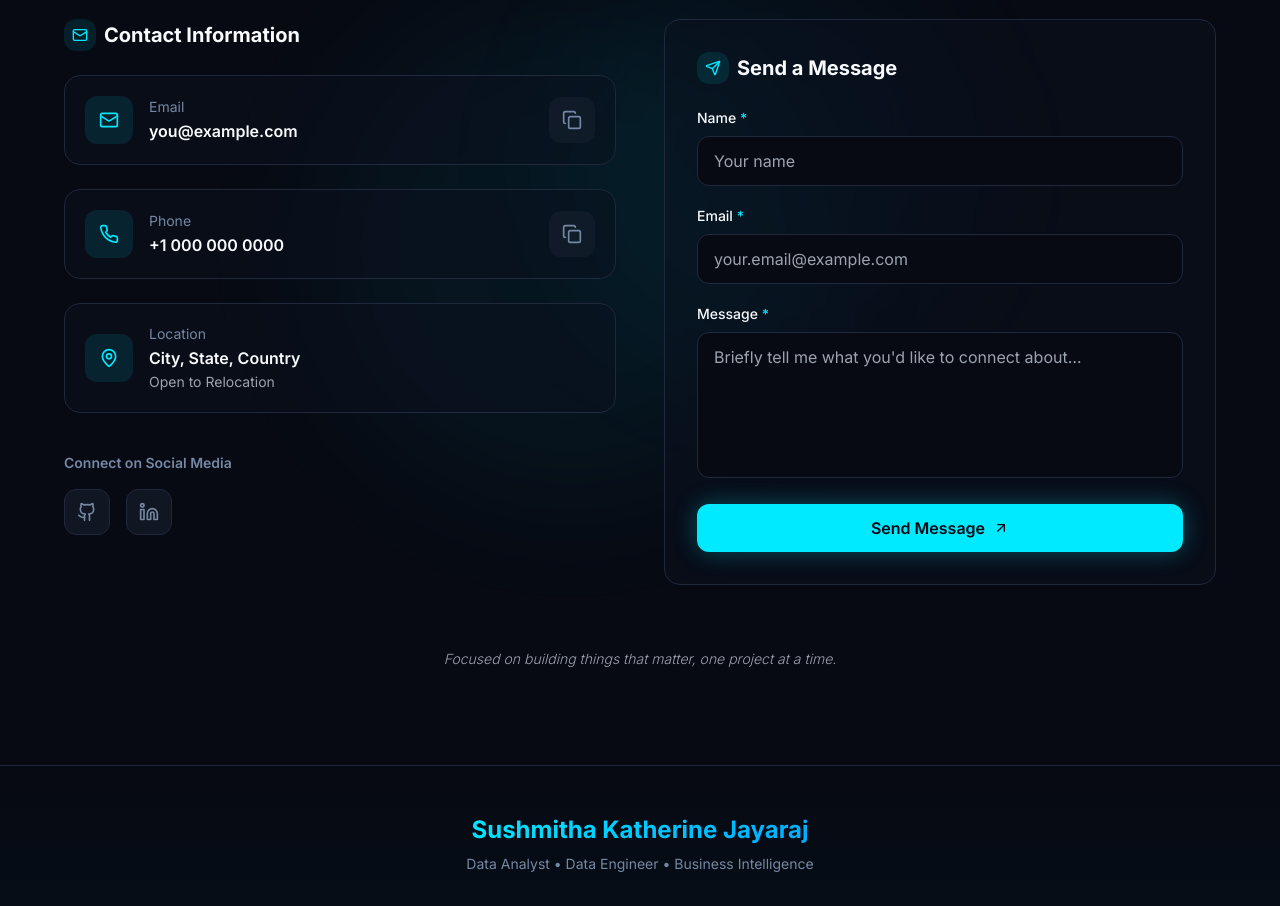
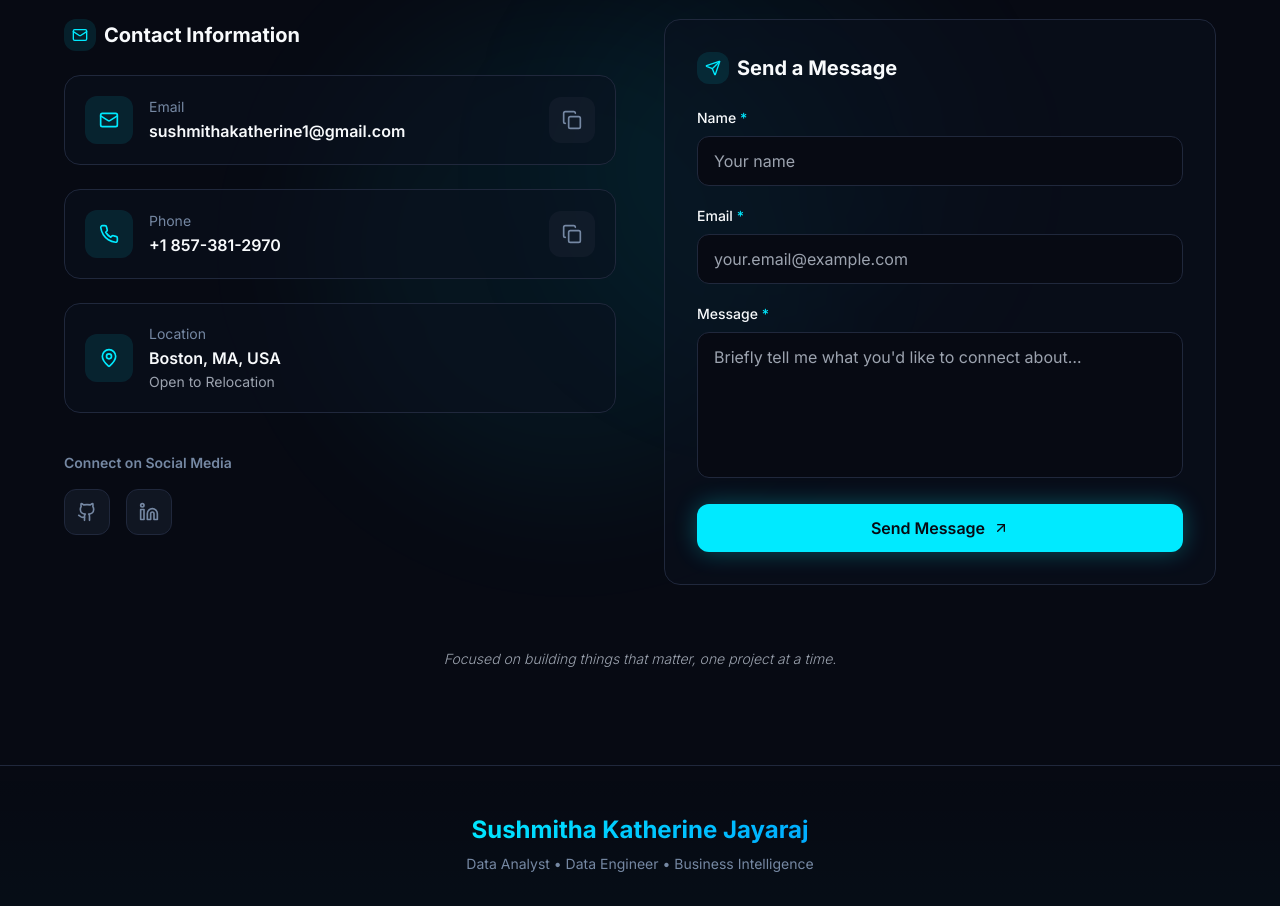
Before and after one commit to sushmitha-lab/SushmithaKatherine-portfolio, a React (Vite) app: page / in a window 1280 px wide. Shown: the part 6520-7426 px from the top of the page. Built offline with nearby package versions, Linux system fonts and the light colour scheme.

Commit message:
Fill in contact section with real details

```diff
--- a/src/components/ContactSection.tsx
+++ b/src/components/ContactSection.tsx
@@ -2,11 +2,11 @@ import { Mail, Phone, MapPin, Linkedin, Github, Copy, Check, Send, ArrowUpRight
 import { useState, useRef } from 'react';
 import { Button } from '@/components/ui/button';
 
-// ✏️ Replace with your real contact details
+// Contact details
 const contactInfo = [
-  { icon: Mail, label: 'Email', value: 'you@example.com', href: 'mailto:you@example.com', copyable: true, subtext: null as string | null },
-  { icon: Phone, label: 'Phone', value: '+1 000 000 0000', href: 'tel:+10000000000', copyable: true, subtext: null as string | null },
-  { icon: MapPin, label: 'Location', value: 'City, State, Country', href: null as string | null, copyable: false, subtext: 'Open to Relocation' },
+  { icon: Mail, label: 'Email', value: 'sushmithakatherine1@gmail.com', href: 'mailto:sushmithakatherine1@gmail.com', copyable: true, subtext: null as string | null },
+  { icon: Phone, label: 'Phone', value: '+1 857-381-2970', href: 'tel:+18573812970', copyable: true, subtext: null as string | null },
+  { icon: MapPin, label: 'Location', value: 'Boston, MA, USA', href: null as string | null, copyable: false, subtext: 'Open to Relocation' },
 ];
 
 const ContactSection = () => {
@@ -94,11 +94,10 @@ const ContactSection = () => {
               <div className="pt-4">
                 <p className="text-sm font-semibold text-muted-foreground mb-4">Connect on Social Media</p>
                 <div className="flex gap-4">
-                  {/* ✏️ update hrefs */}
-                  <a href="#" target="_blank" rel="noopener noreferrer" className="p-3 rounded-xl bg-secondary/50 border border-border hover:border-primary/40 hover:bg-primary/10 transition-all duration-300" aria-label="GitHub">
+                  <a href="https://github.com/sushmitha-lab" target="_blank" rel="noopener noreferrer" className="p-3 rounded-xl bg-secondary/50 border border-border hover:border-primary/40 hover:bg-primary/10 transition-all duration-300" aria-label="GitHub">
                     <Github className="w-5 h-5 text-muted-foreground hover:text-primary transition-colors" />
                   </a>
-                  <a href="#" target="_blank" rel="noopener noreferrer" className="p-3 rounded-xl bg-secondary/50 border border-border hover:border-primary/40 hover:bg-primary/10 transition-all duration-300" aria-label="LinkedIn">
+                  <a href="https://www.linkedin.com/in/sushmitha-katherine-69387b189/" target="_blank" rel="noopener noreferrer" className="p-3 rounded-xl bg-secondary/50 border border-border hover:border-primary/40 hover:bg-primary/10 transition-all duration-300" aria-label="LinkedIn">
                     <Linkedin className="w-5 h-5 text-muted-foreground hover:text-primary transition-colors" />
                   </a>
                 </div>
```
